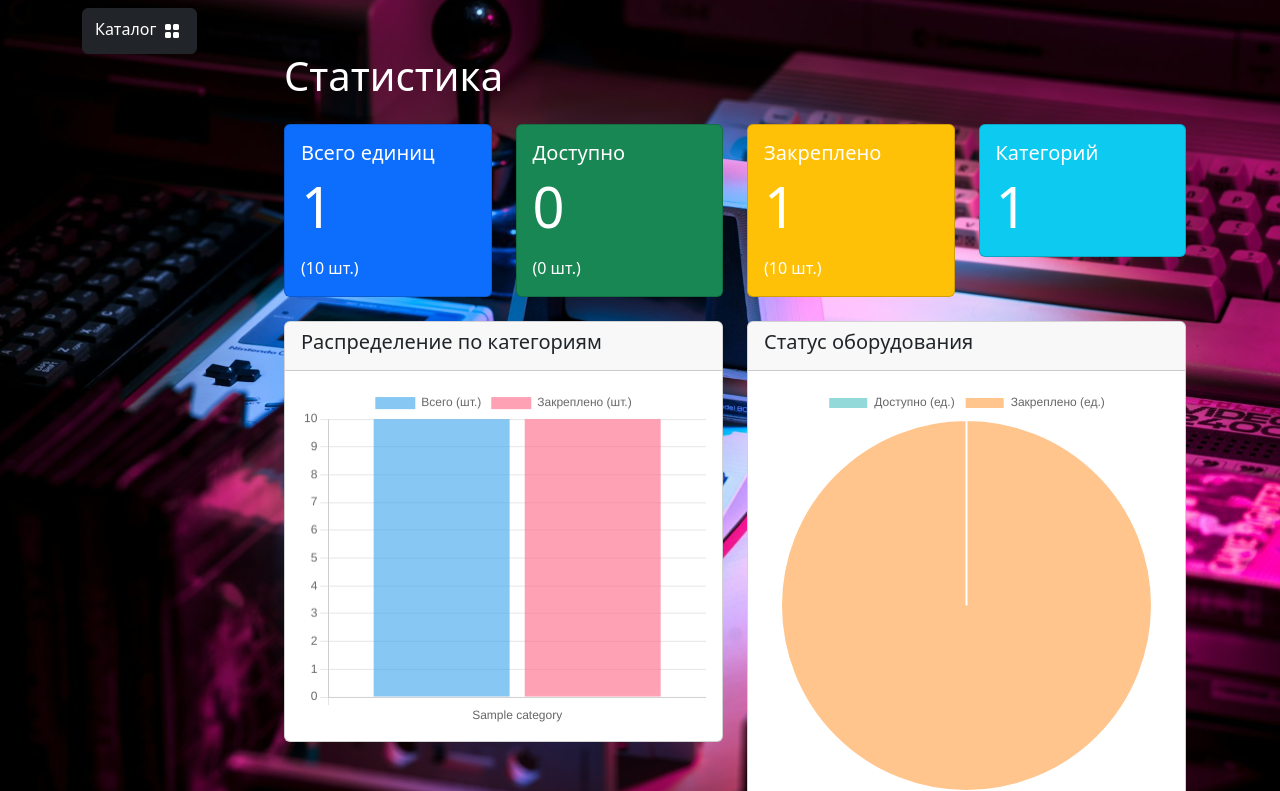
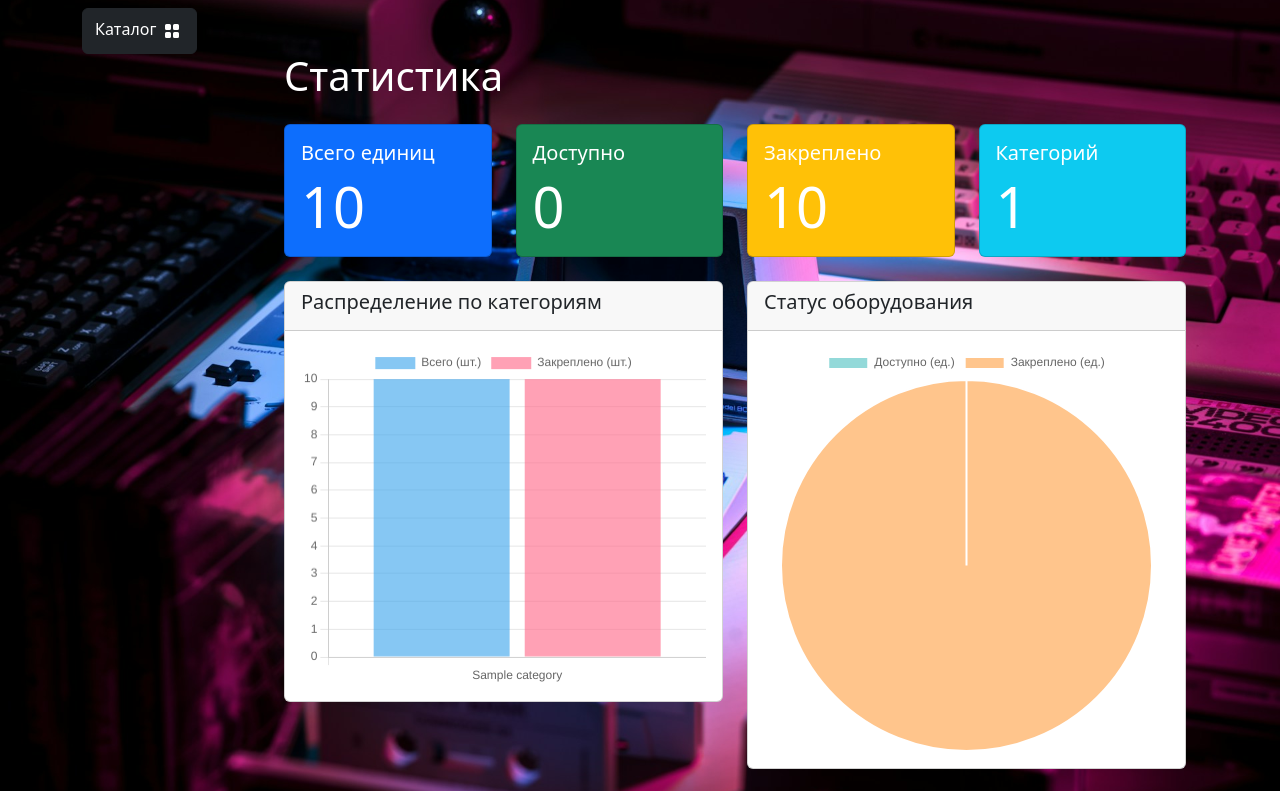
Before and after one commit to john-doedster/equipment_accounting_web_app, a Django app: page /stats/ in a window 1280 px wide. Shown: the part 56-847 px from the top of the page. Run offline with Django 5.2, Linux system fonts and the light colour scheme; tables that the repository leaves empty hold one stand-in row (values such as "Sample post"); some libraries are stand-ins or nearby versions.

Commit message:
Stats block fixed

```diff
--- a/equipment/models.py
+++ b/equipment/models.py
@@ -1,3 +1,4 @@
+from django.core.validators import MaxValueValidator
 from django.db import models
 from django.urls import reverse
 
@@ -21,7 +22,7 @@ class Products(models.Model):
         image = models.ImageField(upload_to='goods_images', blank=True, null=True, verbose_name='Изображение')
         price = models.DecimalField(default=0, max_digits=10, decimal_places=2, verbose_name='Цена')
         discount = models.DecimalField(default=0.00, max_digits=4, decimal_places=2, verbose_name='Скидка в %')
-        quantity = models.PositiveIntegerField(default=0, verbose_name='Количество')
+        quantity = models.PositiveIntegerField(default=0,validators=[MaxValueValidator(1000)], verbose_name='Количество')
         category = models.ForeignKey(to=Categories, on_delete=models.CASCADE, verbose_name='Категория')
 
         class Meta:
--- a/stats/templates/stats/dashboard.html
+++ b/stats/templates/stats/dashboard.html
@@ -12,8 +12,7 @@
             <div class="card text-white bg-primary">
                 <div class="card-body">
                     <h5 class="card-title">Всего единиц</h5>
-                    <p class="card-text display-4">{{ total_products }}</p>
-                    <p class="card-text">({{ total_quantity }} шт.)</p>
+                    <p class="card-text display-4">{{ total_quantity }}</p>
                 </div>
             </div>
         </div>
@@ -21,8 +20,8 @@
             <div class="card text-white bg-success">
                 <div class="card-body">
                     <h5 class="card-title">Доступно</h5>
-                    <p class="card-text display-4">{{ available_items }}</p>
-                    <p class="card-text">({{ available_quantity }} шт.)</p>
+                    <p class="card-text display-4">{{ available_quantity }}</p>
+
                 </div>
             </div>
         </div>
@@ -30,8 +29,7 @@
             <div class="card text-white bg-warning">
                 <div class="card-body">
                     <h5 class="card-title">Закреплено</h5>
-                    <p class="card-text display-4">{{ assigned_items }}</p>
-                    <p class="card-text">({{ assigned_quantity }} шт.)</p>
+                    <p class="card-text display-4">{{ assigned_quantity }}</p>
                 </div>
             </div>
         </div>
--- a/stats/views.py
+++ b/stats/views.py
@@ -1,20 +1,43 @@
 from django.shortcuts import render
-from django.db.models import Count, Sum, Q
+from django.db.models import Count, Sum, Q, F
 from equipment.models import Products, Categories
 from orders.models import OrderItem, Order
-from collections import defaultdict
 from datetime import datetime, timedelta
+import logging
+
+logger = logging.getLogger(__name__)
 
 def equipment_statistics(request):
-    # Основные показатели
+    # Основные показатели с защитой от отрицательных значений
     total_products = Products.objects.count()
-    total_quantity = Products.objects.aggregate(Sum('quantity'))['quantity__sum'] or 0
+    total_quantity = Products.objects.aggregate(total=Sum('quantity'))['total'] or 0
 
-    # Статистика по закрепленному оборудованию
-    assigned_items = OrderItem.objects.count()
-    assigned_quantity = OrderItem.objects.aggregate(Sum('quantity'))['quantity__sum'] or 0
+    # Статистика по закрепленному оборудованию с проверкой
+    assigned_stats = OrderItem.objects.aggregate(
+        items_count=Count('id', distinct=True),
+        quantity_sum=Sum('quantity')
+    )
+    assigned_items = assigned_stats['items_count'] or 0
+    assigned_quantity = assigned_stats['quantity_sum'] or 0
 
-    # Статистика по категориям
+     # Рассчитываем доступное оборудование правильно
+    # Для доступных позиций - считаем продукты, у которых quantity > assigned_qty
+    available_products = Products.objects.annotate(
+        assigned_qty=Sum('orderitem__quantity', default=0)
+    ).filter(
+        quantity__gt=F('assigned_qty')
+    ).count()
+
+    # Для доступного количества - разница общего и закрепленного
+    available_quantity = max(total_quantity - assigned_quantity, 0)
+
+    # Проверка на превышение закрепленного количества
+    if assigned_quantity > total_quantity:
+        logger.warning(
+            f"Закрепленное количество ({assigned_quantity}) превышает общее ({total_quantity})"
+        )
+
+    # Статистика по категориям с защитой от None
     categories_stats = (
         Products.objects
         .values('category__name')
@@ -22,22 +45,23 @@ def equipment_statistics(request):
             total=Count('id'),
             total_qty=Sum('quantity'),
             assigned=Count('orderitem'),
-            assigned_qty=Sum('orderitem__quantity')
+            assigned_qty=Sum('orderitem__quantity', default=0)  # Защита от None
         )
         .order_by('-total_qty')
     )
 
-    # Топ товаров по количеству
+    # Топ товаров с проверкой количества
     popular_products = (
         Products.objects
         .annotate(
             assigned_count=Count('orderitem'),
-            assigned_qty=Sum('orderitem__quantity')
+            assigned_qty=Sum('orderitem__quantity', default=0)
         )
+        .filter(quantity__gt=0)  # Исключаем нулевые количества
         .order_by('-quantity')[:10]
     )
 
-    # Статистика по кабинетам
+    # Остальной код остается без изменений
     rooms_stats = (
         Order.objects
         .exclude(office__isnull=True)
@@ -45,12 +69,11 @@ def equipment_statistics(request):
         .values('office')
         .annotate(
             equipment_count=Count('orderitem'),
-            total_quantity=Sum('orderitem__quantity')
+            total_quantity=Sum('orderitem__quantity', default=0)
         )
         .order_by('-equipment_count')[:10]
     )
 
-    # Динамика выдачи за последние 30 дней
     date_stats = []
     for i in range(30, -1, -1):
         date = (datetime.now() - timedelta(days=i)).date()
@@ -58,7 +81,7 @@ def equipment_statistics(request):
             created_timestamp__date=date
         ).aggregate(
             count=Count('id'),
-            qty=Sum('orderitem__quantity')
+            qty=Sum('orderitem__quantity', default=0)
         )
 
         returned = Order.objects.filter(
@@ -66,7 +89,7 @@ def equipment_statistics(request):
             status__icontains='возврат'
         ).aggregate(
             count=Count('id'),
-            qty=Sum('orderitem__quantity')
+            qty=Sum('orderitem__quantity', default=0)
         )
 
         date_stats.append({
@@ -83,8 +106,8 @@ def equipment_statistics(request):
         'total_quantity': total_quantity,
         'assigned_items': assigned_items,
         'assigned_quantity': assigned_quantity,
-        'available_items': total_products - assigned_items,
-        'available_quantity': total_quantity - assigned_quantity,
+        'available_items': available_products,
+        'available_quantity': max(total_quantity - assigned_quantity, 0),  # Защита от отрицательных
         'categories_stats': categories_stats,
         'popular_products': popular_products,
         'rooms_stats': rooms_stats,
```
Also changed, not shown: orders/views.py (+12 -6 lines).
